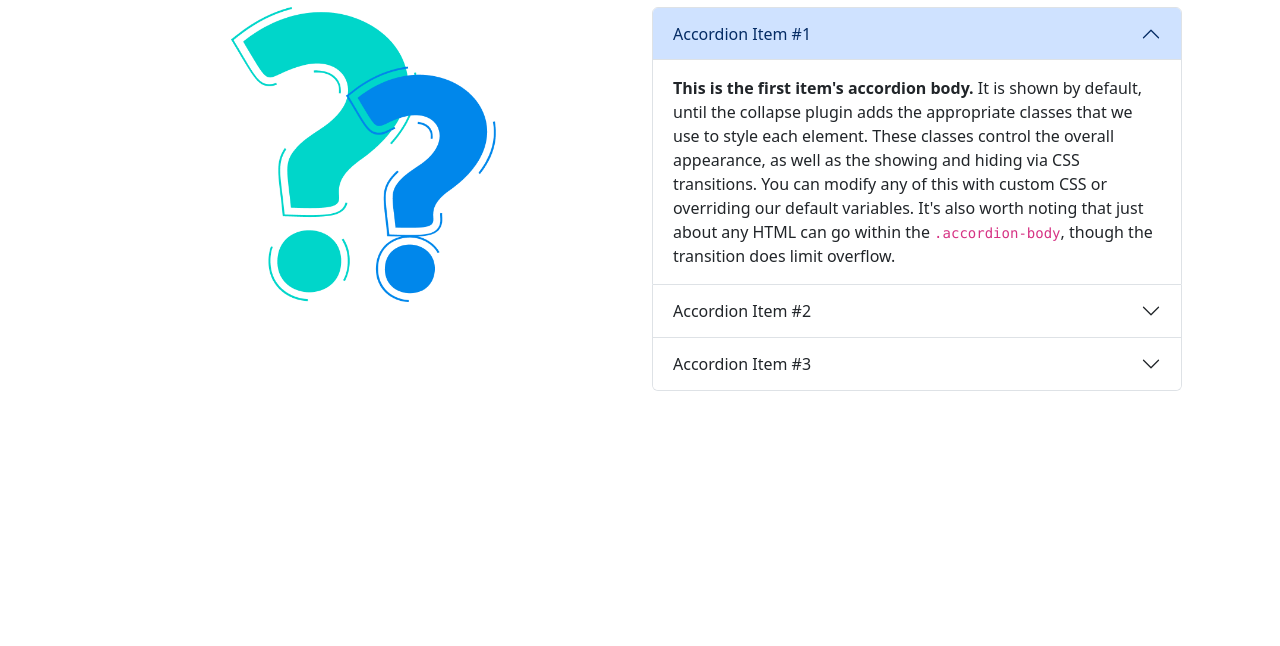
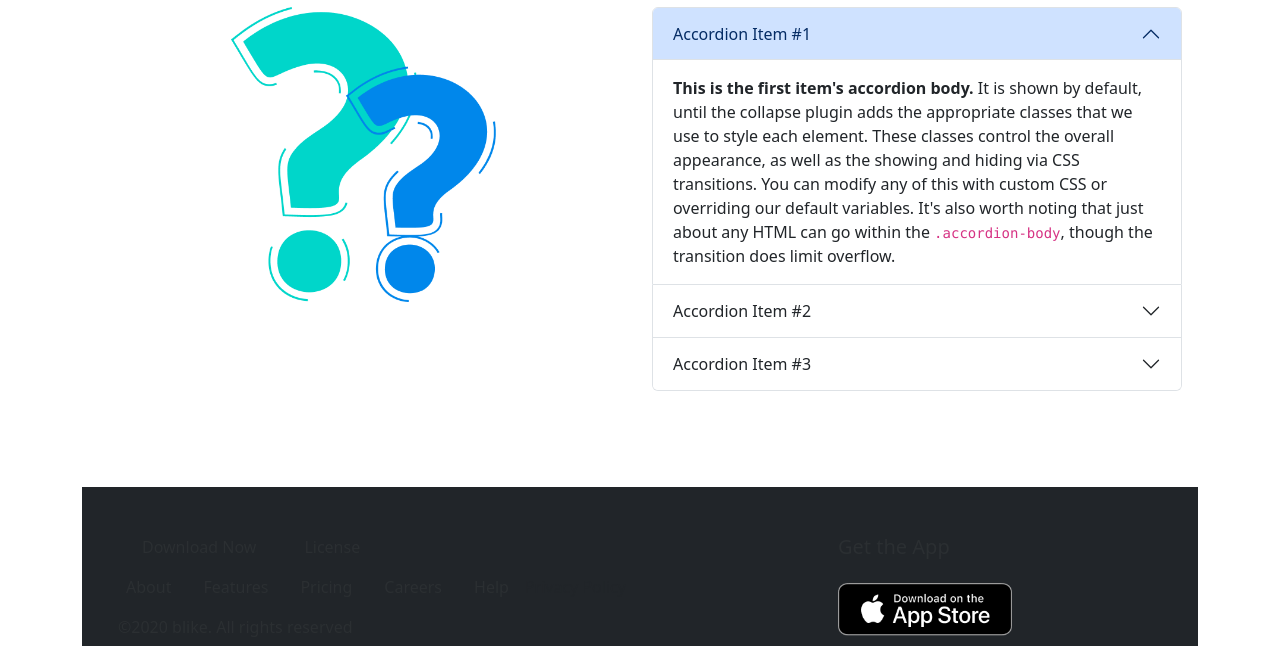
Before and after one commit to Zahid-Hasan-Shuvo/bikerz-zone, a plain HTML site: page index.html in a window 1280 px wide. Shown: the part 2456-3102 px from the top of the page. Before the commit the page ends 2943 px from the top, so only its background shows below. Drawn offline with nearby package versions, Linux system fonts and the light colour scheme.

Commit message:
footer done

```diff
--- a/index.html
+++ b/index.html
@@ -276,7 +276,36 @@
   </main>
 
 
-<footer>
+<footer class="bg-dark container-fluid my-5 py-5">
+  <div class="row">
+    <div class="col-md-8">
+      <div class="d-flex">
+        <p class="text-secondary-emphasis mx-5">Download Now</p>
+        <p class="text-secondary-emphasis">License</p>
+      </div>
+
+      <div class="">
+        <ul class="d-flex list-unstyled mx-3">
+          <li class="text-secondary-emphasis  mx-3">About</li>
+          <li class=" mx-3 text-secondary-emphasis">Features</li>
+          <li class=" mx-3 text-secondary-emphasis">Pricing</li>
+          <li class=" mx-3 text-secondary-emphasis">Careers</li>
+          <li class=" mx-3 text-secondary-emphasis" >Help</li>
+          <li class=" mx-3text-secondary-emphasis">Privacy Policy</li>
+        </ul>
+      </div>
+      <p class=" mx-4 text-secondary-emphasis"> &copy;2020 blike. All rights reserved</p>
+
+
+
+
+    </div>
+    <div class="col-md-4">
+      <h5 class="text-secondary-emphasis">Get the App</h5>
+      <img class="w-50 py-3" src="images/ios.png" alt="">
+      <img class="w-50"  src="images/android.png" alt="">
+    </div>
+  </div>
 
 </footer>
 
```
